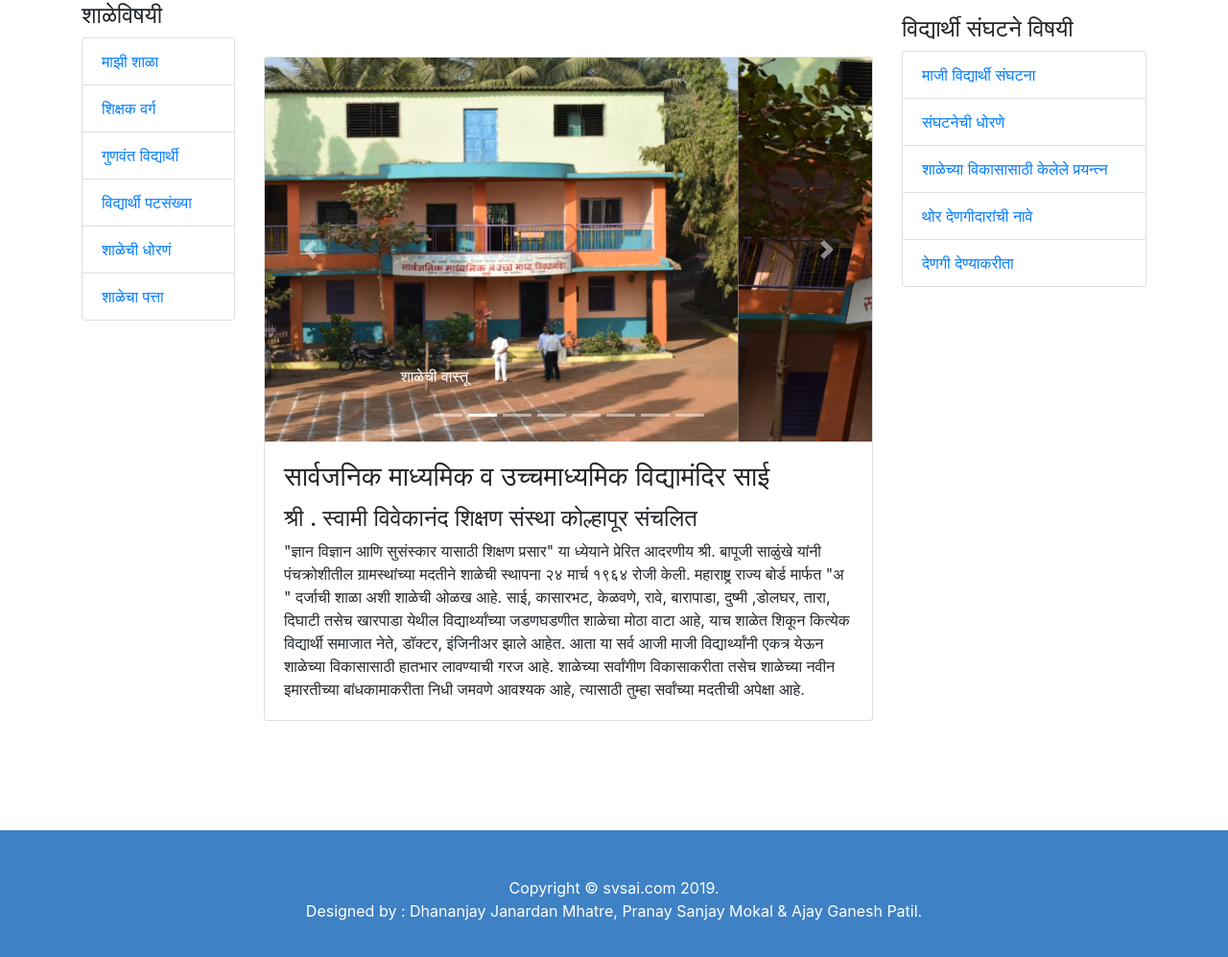
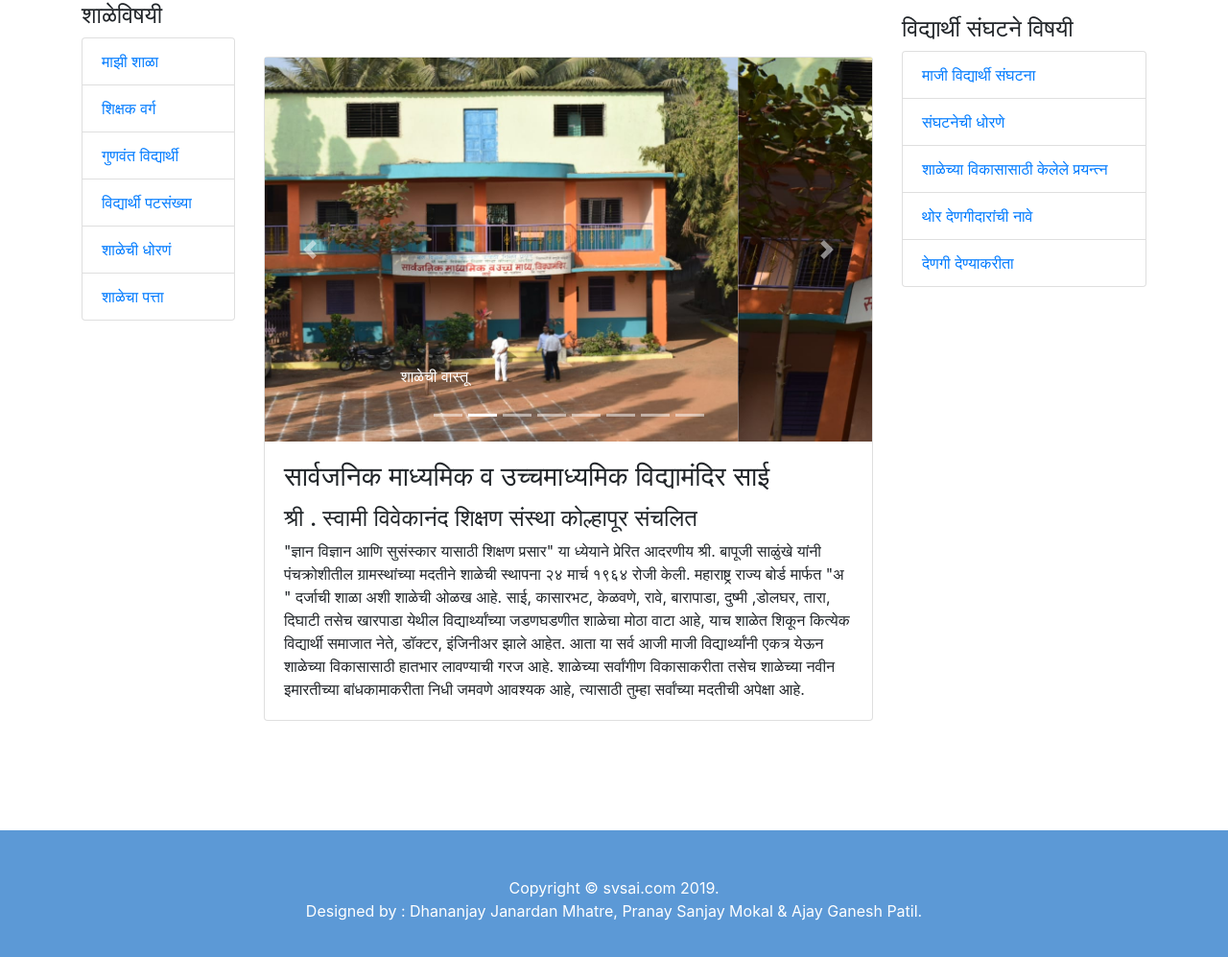
Before and after one commit to svssai/svssai.github.io, a plain HTML site: page index.html in a window 1280 px wide. Shown: the part 77-1074 px from the top of the page at 96% size. Drawn offline with Linux system fonts and the light colour scheme.

Commit message:
Update index.html

```diff
--- a/index.html
+++ b/index.html
@@ -165,7 +165,7 @@
     </div>
   </div>
   </div>
-  <footer class="py-5" style="background: #3e81c5;">
+  <footer class="py-5" style="background: #5c99d6;">
     <div class="container">
       <p class="m-0 text-center text-white">Copyright &copy; svsai.com 2019.</p>
       <p class="m-0 text-center text-white">Designed by : Dhananjay Janardan Mhatre, Pranay Sanjay Mokal & Ajay Ganesh
```
